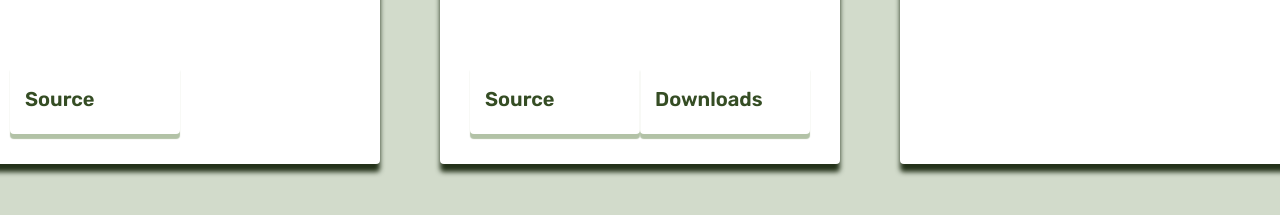
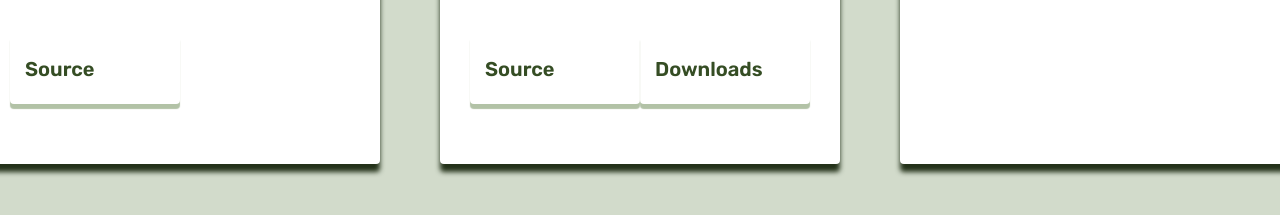
Before and after one commit to QuackImpala7321/Portfolio, a plain HTML site: page mods.html in a window 1280 px wide. Shown: the part 441-656 px from the top of the page. Drawn offline with Linux system fonts and the light colour scheme.

Commit message:
changes to styles and preventing unstyled flash

```diff
--- a/css/style.css
+++ b/css/style.css
@@ -108,10 +108,8 @@ h2 {
 }
 
 .item-container {
-	display: flex;
-	flex-direction: row;
-
-	justify-content: center;
+	display: grid;
+	grid-template-columns: auto auto auto;
 }
 
 .mod-item {
@@ -122,8 +120,8 @@ h2 {
 
 	width: 400px;
 	height: 400px;
-	margin: 0 30px;
-	padding: 10px 30px;
+	margin: 0 30px 40px 30px;
+	padding: 10px 30px 40px 30px;
 
 	border-radius: 4px;
 	box-shadow: 0px 8px 5px var(--dark-color)
--- a/js/mods.js
+++ b/js/mods.js
@@ -17,7 +17,6 @@ async function displayMod(dir, container) {
     const modDir = `${modsDir}/${dir}`
     const info = await getJson(`${modDir}/manifest.json`)
 
-    const listNode = document.createElement('li')
     const buttons = document.createElement('div')
     buttons.className = 'button-row'
     const tile = document.createElement('div')
@@ -53,11 +52,10 @@ async function displayMod(dir, container) {
 
     tile.appendChild(body)
     tile.appendChild(buttons)
-    listNode.appendChild(tile)
     body.appendChild(image)
     body.appendChild(title)
     body.appendChild(paragraph)
-    container.appendChild(listNode)
+    container.appendChild(tile)
 }
 
 /**
--- a/mods.html
+++ b/mods.html
@@ -7,16 +7,16 @@
     <link rel="stylesheet" href="css/style.css">
 </head>
 <body>
-	<script src="js/common.js"></script>
-	<script src="js/mods.js"></script>
 	<link rel="preconnect" href="https://fonts.googleapis.com">
 	<link rel="preconnect" href="https://fonts.gstatic.com" crossorigin>
 	<link href="https://fonts.googleapis.com/css2?family=Rubik:ital,wght@0,300..900;1,300..900&display=swap" rel="stylesheet">
+	<script src="js/common.js"></script>
+	<script src="js/mods.js"></script>
 
 	<div class="main-contents">
 		<h1>Mods</h1>
 		<div>
-			<ol class="item-container"></ol>
+			<div class="item-container"></div>
 		</div>
 	</div>
 </body>
```
Also changed, not shown: index.html (+2 -2 lines).
